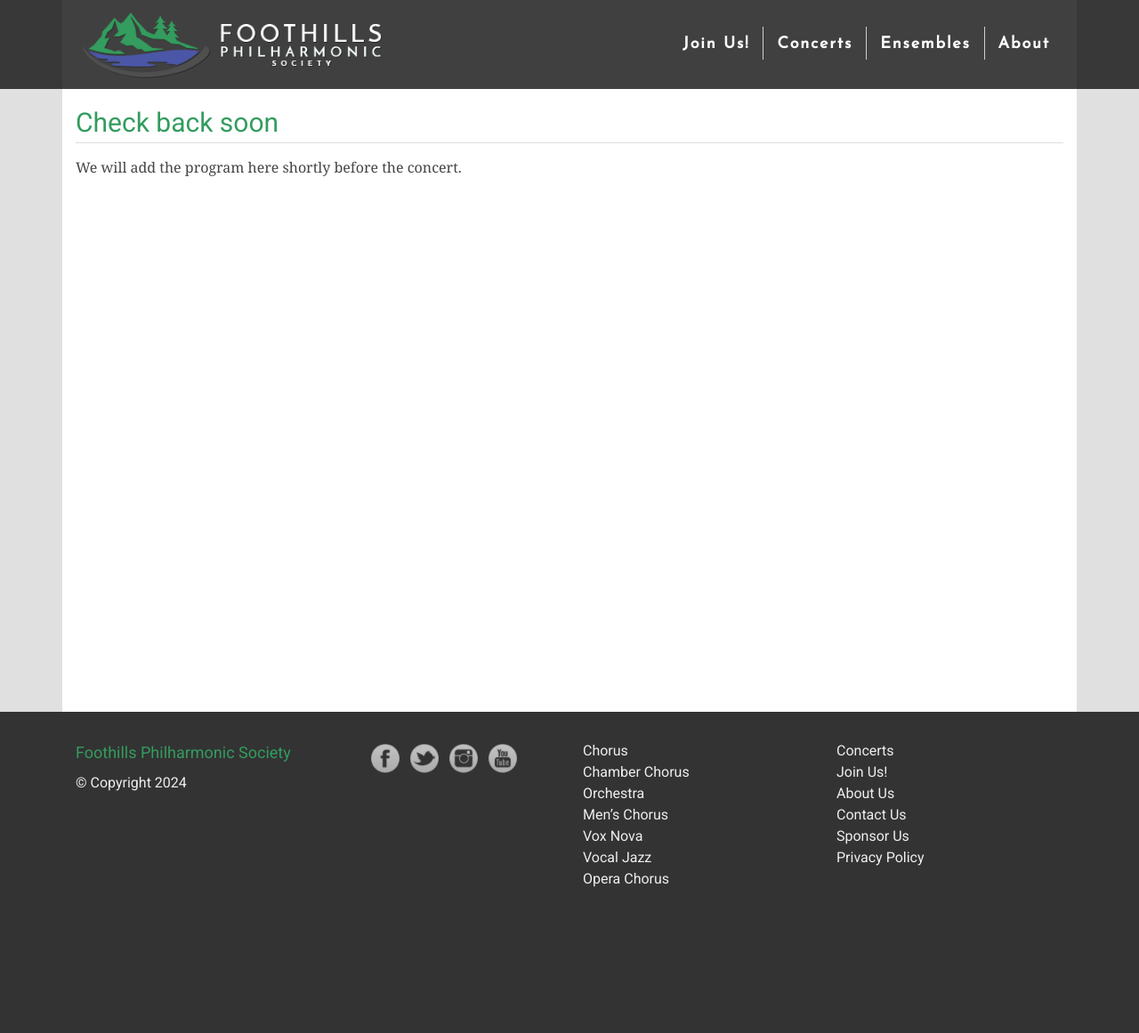
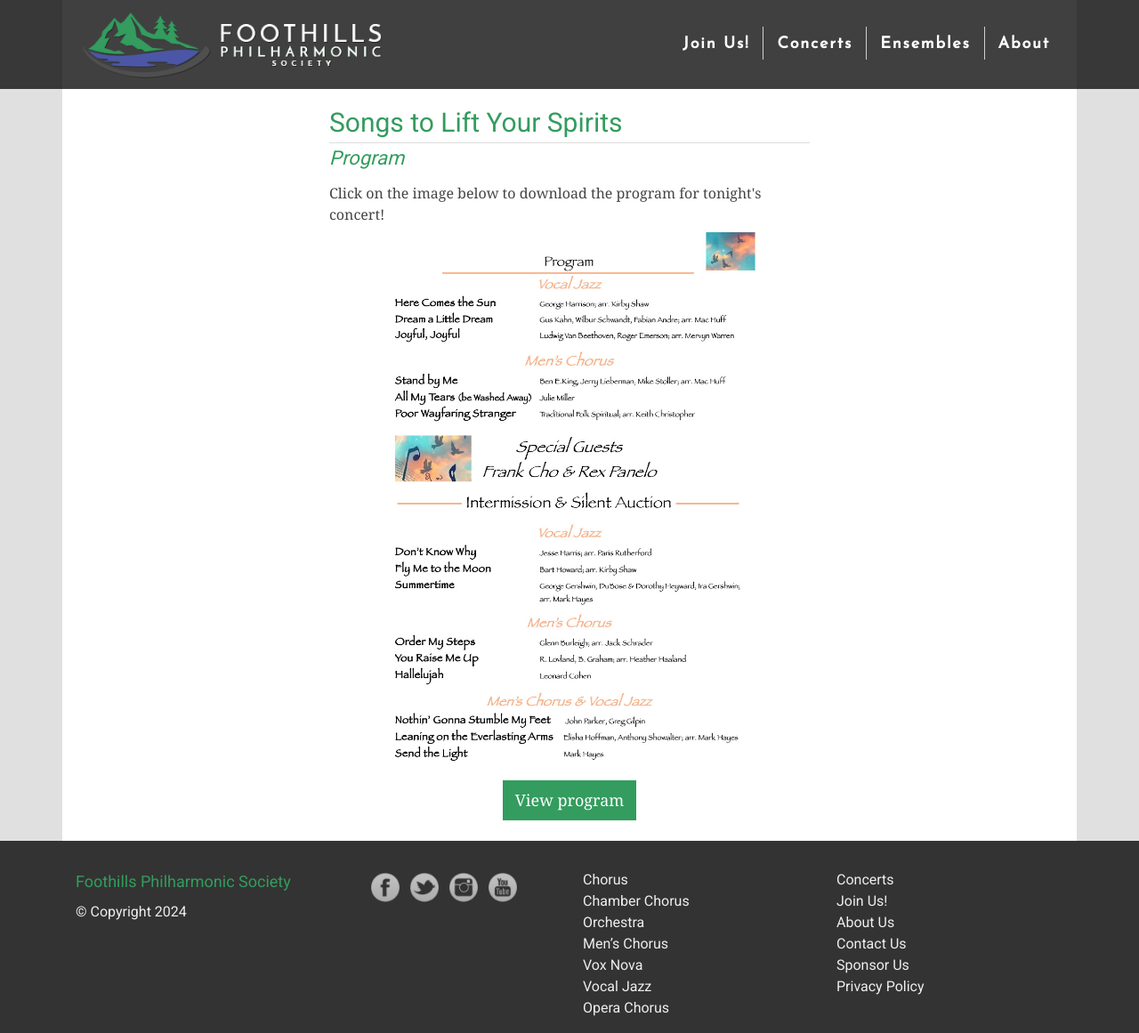
Before and after one commit to percyhanna/fps, a Jekyll site: the page built from concerts/2024/songs-to-lift-your-spirits/program.html, in a window 1280 px wide and 1161 px high. Shown: the whole window at 89% size. Built offline with Jekyll 4.4.1, drawn with Linux system fonts in a browser that asks for light colours; nearby versions of some CDN libraries; Markdown is read by kramdown in place of the engine named in the settings.

Commit message:
Add program

```diff
--- a/concerts/2024/songs-to-lift-your-spirits/program.html
+++ b/concerts/2024/songs-to-lift-your-spirits/program.html
@@ -5,6 +5,23 @@
 image: "/images/concerts/2024/songs-to-lift-your-spirits/banner.jpg"
 ---
 
-<h1>Check back soon</h1>
+<div class="row">
+  <div class="col-lg-6 offset-lg-3 col-12">
+    <h1 class="tight">Songs to Lift Your Spirits</h1>
+    <h3><em>Program</em></h3>
 
-<p>We will add the program here shortly before the concert.</p>
+    <p>
+      Click on the image below to download the program for tonight's concert!
+    </p>
+
+    <p class="content-image">
+      <a href="./program.pdf" target="_blank"><img src="./program.jpg" /></a>
+    </p>
+
+    <p style="text-align: center;">
+      <a class="link-button" href="./program.pdf" target="_blank">
+        View program
+      </a>
+    </p>
+  </div>
+</div>
```
Also changed, not shown: concerts/2024/songs-to-lift-your-spirits/program.jpg (added), 1 other file.
